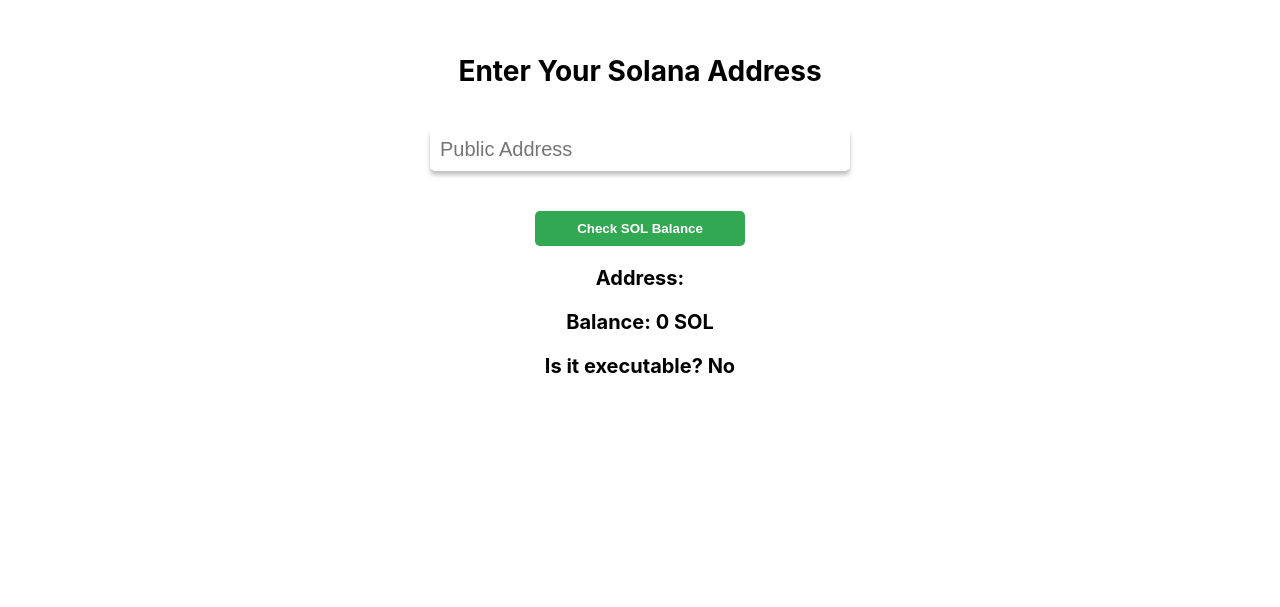
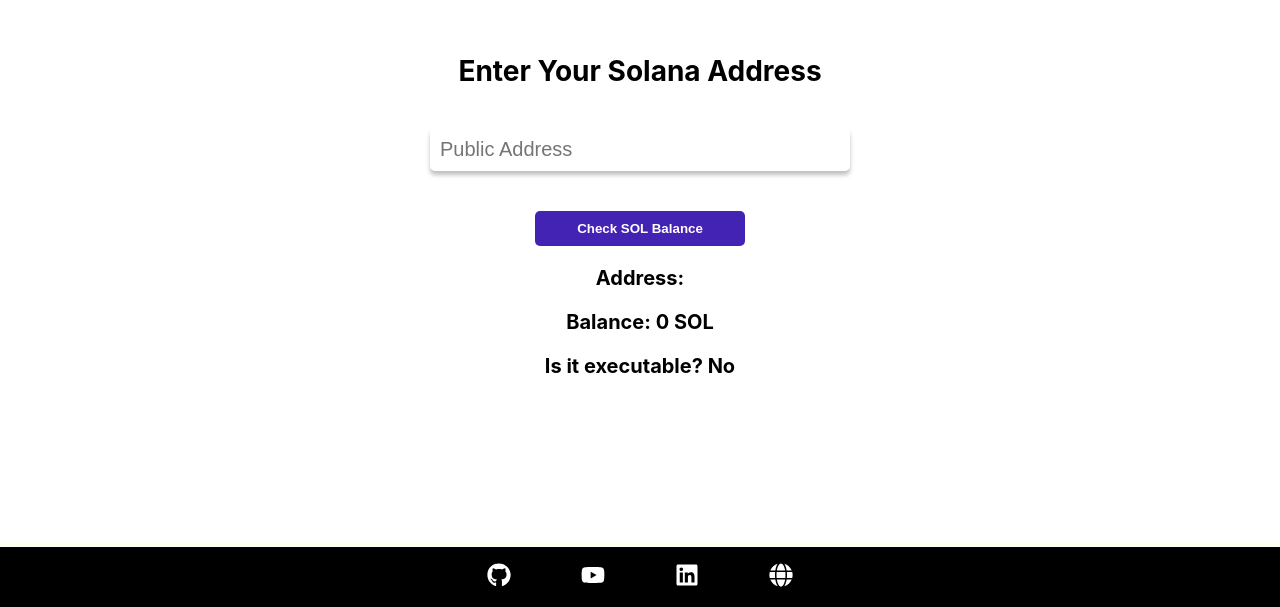
Before and after one commit to codescalper/check-your-sol, a React (Create React App) app: page / in a window 1280 px wide. Shown: the part 193-800 px from the top of the page. Built offline with nearby package versions, Linux system fonts and the light colour scheme.

Commit message:
Added Footer

```diff
--- a/package.json
+++ b/package.json
@@ -10,6 +10,7 @@
     "compass-mixins": "^0.12.12",
     "react": "^18.2.0",
     "react-dom": "^18.2.0",
+    "react-icons": "^4.8.0",
     "react-scripts": "5.0.1",
     "web-vitals": "^2.1.4"
   },
--- a/src/App.js
+++ b/src/App.js
@@ -1,10 +1,14 @@
 
 import './App.css';
 import Index from './components';
+import Footer from './components/Footer';
 
 function App() {
   return (
+    <>
     <Index />
+    <Footer />
+    </>
   );
 }
 
--- a/src/components/AddressForm.css
+++ b/src/components/AddressForm.css
@@ -22,15 +22,27 @@
     min-width: 400px;
   }
 
+
   .button {
     width: 50%;
     align-items: center;
     justify-content: center;
     padding: 10px 20px;
-    background-color: #32a852;
+    background-color: #4323b4;
     border-radius: 5px;
     border: none;
     color: #fff;
     font-weight: bold;
-    margin: 0 auto
+    margin: 0 auto;
+    position: relative;
   }
+
+  .button:hover{
+    cursor: pointer;
+
+    transition: 0.2s ease-in-out;
+    transform: translateY(-5px);
+    width: 60%;
+    background-color:#23b4a6 ;
+    box-shadow: 0px 0px 10px #23fce7, 0px 0px 20px #23fce7, 0px 0px 30px #23fce7 ;
+  }
--- /dev/null
+++ b/src/components/Footer.css
@@ -0,0 +1,39 @@
+.footer {
+    background-color: black;
+    border-top: 1px solid white;
+    box-shadow: 0px 5px 10px yellow;
+    display: flex;
+    justify-content: center;
+    align-items: center;
+    height: 60px;
+    position: fixed;
+    bottom: 0;
+    left: 0;
+    width: 100%;
+  }
+
+  .icon-yt,.icon-wesbite,.icon-git,.icon-ldin {
+    color: white;
+    font-size: 24px;
+    margin: 0px 35px;
+    transition: all 0.3s ease;
+  }
+
+  .icon-yt:hover {
+    color: red;
+    transform: scale(1.2);
+  }
+
+  .icon-git:hover{
+    color: rgb(40, 169, 94);
+    transform: scale(1.2);
+  }
+
+  .icon-ldin:hover{
+    color: rgb(43, 55, 183);
+    transform: scale(1.2);
+  }
+  .icon-wesbite:hover{
+    color: rgb(225, 225, 20);
+    transform: scale(1.2);
+  }
--- /dev/null
+++ b/src/components/Footer.jsx
@@ -0,0 +1,16 @@
+import React from 'react';
+import { FaGithub, FaYoutube, FaLinkedin, FaGlobe } from 'react-icons/fa';
+import './Footer.css';
+
+function Footer() {
+  return (
+    <footer className="footer">
+      <a href="https://github.com/codescalper" target="_blank"><FaGithub className="icon-git" /></a>
+      <a href="https://www.youtube.com/@mhtcetshalamayanksingh" target="_blank"><FaYoutube className="icon-yt" /></a>
+      <a href="https://www.linkedin.com/in/mayank-singh-613a41183/" target="_blank"><FaLinkedin className="icon-ldin" /></a>
+      <a href="https://mayankonweb.pages.dev/" target="_blank"><FaGlobe className="icon-wesbite" /></a>
+    </footer>
+  );
+}
+
+export default Footer;
--- a/src/components/index.css
+++ b/src/components/index.css
@@ -4,6 +4,7 @@
     align-items: center;
     justify-content: center;
     height: 100vh;
+
   }
 
   .header {
```
Also changed, not shown: 1 other file (tests, documents, lock files or other folders).
